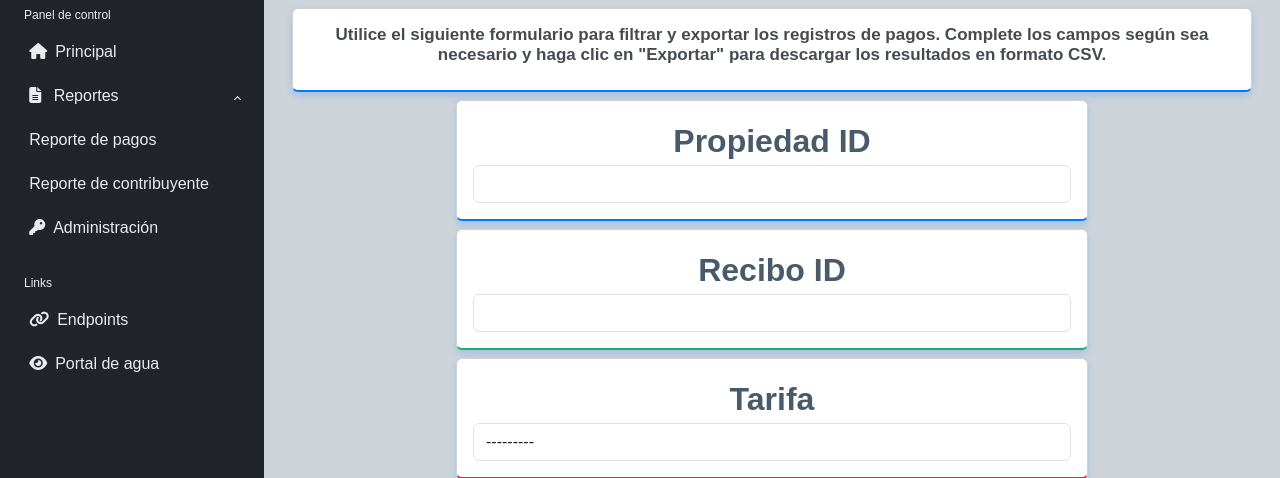
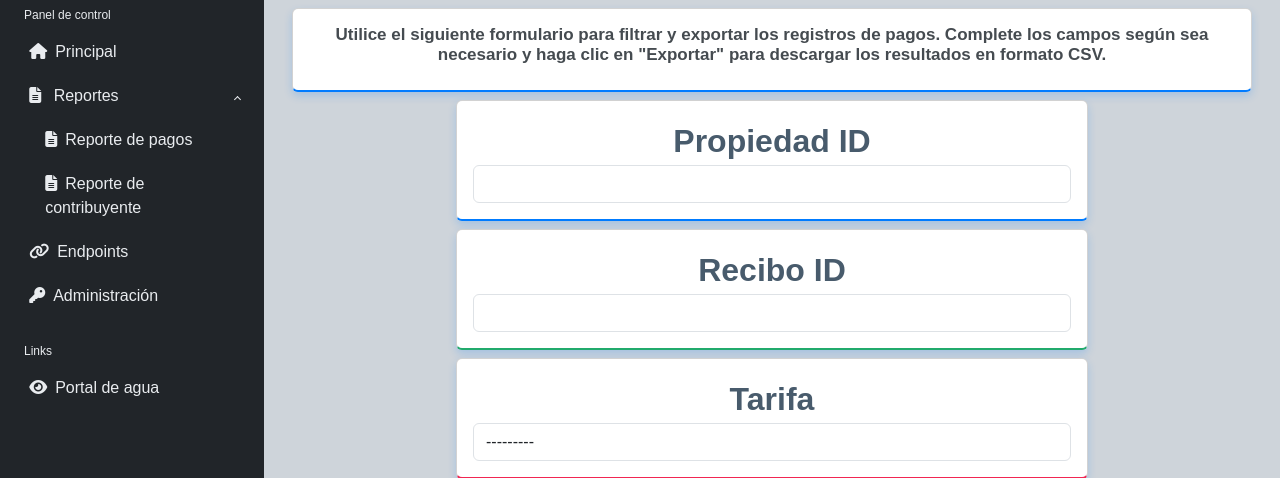
Before and after one commit to FaxisDev/SapaspaProject, a Django app: page /reporte/pagos/ in a window 1280 px wide, after a click on "Reportes". Shown: the part 100-578 px from the top of the page. Run offline with Django 3.2, Linux system fonts and the light colour scheme; a user stored in the database is signed in; data comes from the database, SQL or seed files in the repository; some libraries are stand-ins or nearby versions; some web fonts are replaced.

Commit message:
Modficacion de diseño reactivated

```diff
--- a/Web/Templates/Layouts/layout.html
+++ b/Web/Templates/Layouts/layout.html
@@ -40,13 +40,18 @@
                         </a>
                         <ul id="pages" class="sidebar-dropdown list-unstyled collapse" data-bs-parent="#sidebar">
                             <li class="sidebar-item">
-                                <a href="{% url 'reporte-pagos-page' %}" class="sidebar-link">Reporte de pagos</a>
+                                <a href="{% url 'reporte-pagos-page' %}" class="sidebar-link ms-3"><i class="fa-solid fa-file-lines pe-2"></i>Reporte de pagos</a>
                             </li>
                             <li class="sidebar-item">
-                                <a href="{% url 'reporte-contribuyentes-page' %}" class="sidebar-link">Reporte de
+                                <a href="{% url 'reporte-contribuyentes-page' %}" class="sidebar-link ms-3"><i class="fa-solid fa-file-lines pe-2"></i>Reporte de
                                     contribuyente</a>
                             </li>
+
                         </ul>
+                    </li>
+                    <li class="sidebar-item">
+                        <a href="{% url 'endpoints-page' %}" class="sidebar-link">
+                            <i class="fa-solid fa-link pe-2"></i>Endpoints</a>
                     </li>
                     <li class="sidebar-item">
                         <a href="{% url 'admin:index' %}" class="sidebar-link">
@@ -54,10 +59,7 @@
                     </li>
 
                     <li class="sidebar-header">Links</li>
-                    <li class="sidebar-item">
-                        <a href="{% url 'endpoints-page' %}" class="sidebar-link">
-                            <i class="fa-solid fa-link pe-2"></i>Endpoints</a>
-                    </li>
+
                     <li class="sidebar-item">
                         <a href="http://localhost:3000" target="_blank" class="sidebar-link">
                             <i class="fa-solid fa-eye pe-2"></i>Portal de agua</a>
```
Also changed, not shown: Web/static/img/logox.jpg (deleted).
